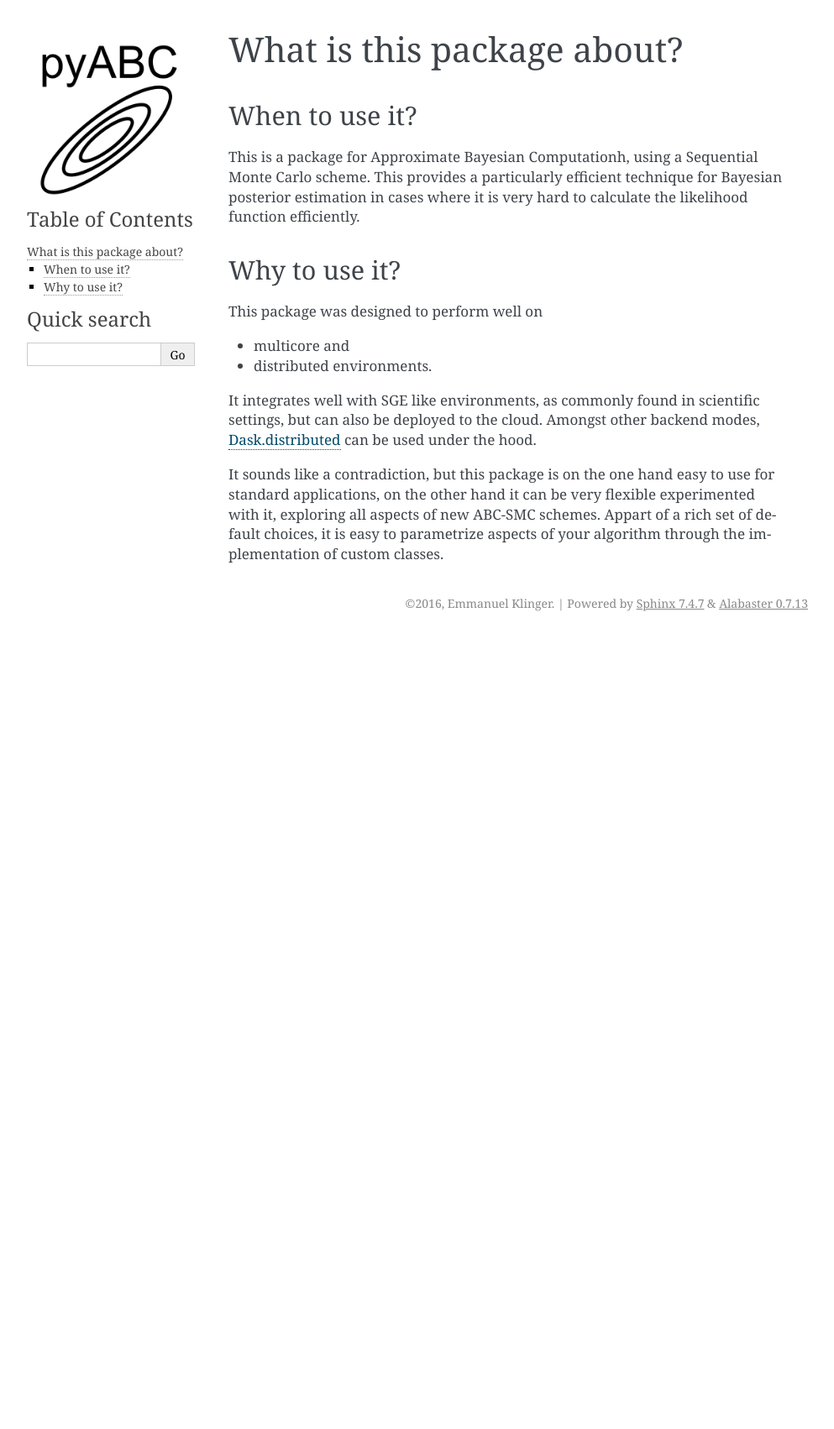
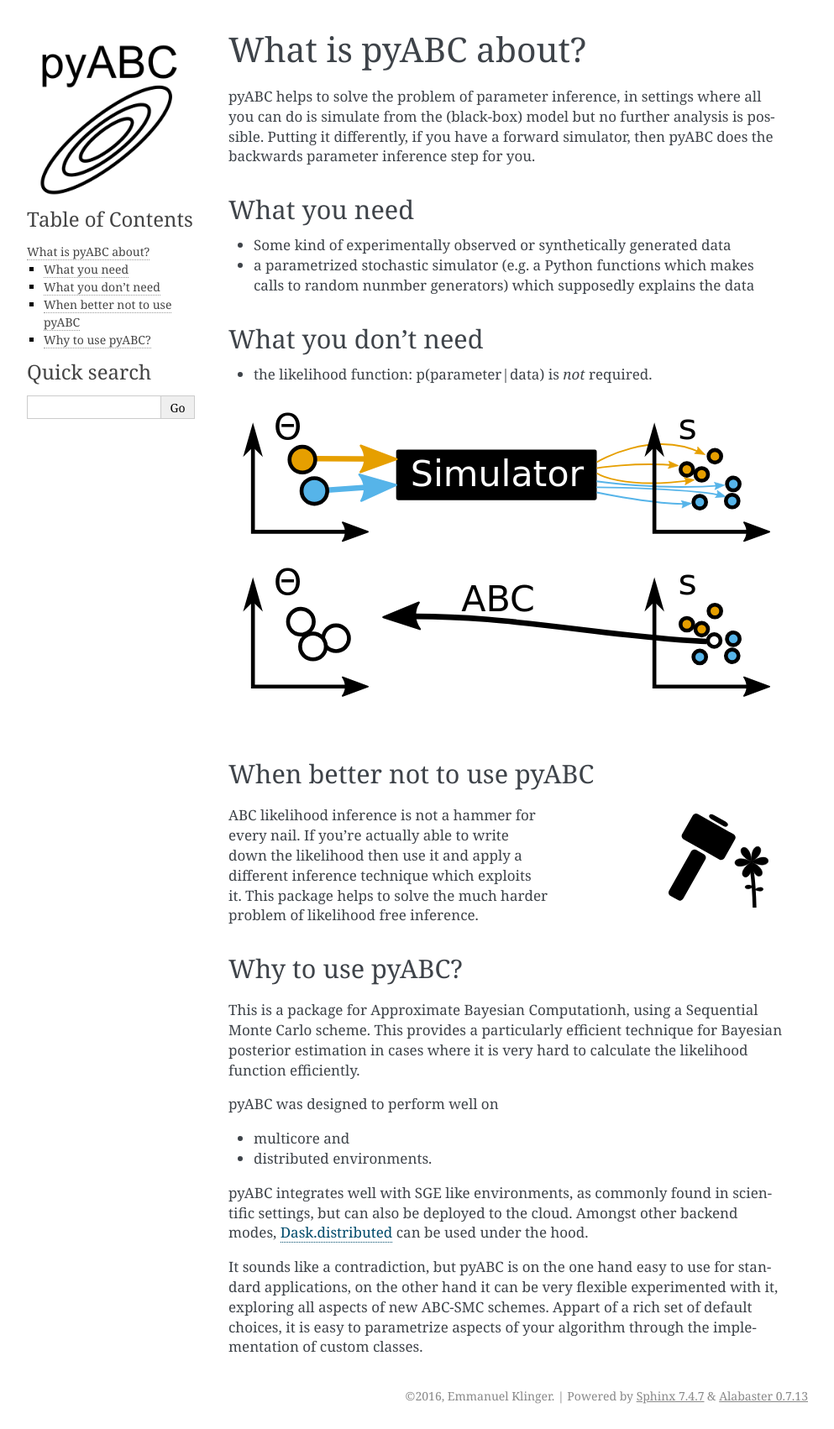
Before and after one commit to ICB-DCM/pyABC, a Sphinx documentation site: the page built from doc/what.rst, in a window 1280 px wide. Shown: the whole page at 84% size, without its empty margins (148-1141 px from the left). Built offline with Sphinx 7.4.7, drawn with Linux system fonts in a browser that asks for light colours; before the commit the page ends 900 px from its top, so only the background shows below that.

Commit message:
update package explanation

```diff
--- a/doc/what.rst
+++ b/doc/what.rst
@@ -1,30 +1,69 @@
-What is this package about?
-===========================
+What is pyABC about?
+====================
+
+pyABC helps to solve the problem of parameter inference, in settings where all
+you can do is simulate from the (black-box) model but no further analysis is
+possible. Putting it differently, if you have a forward simulator, then pyABC
+does the backwards parameter inference step for you.
 
 
-When to use it?
----------------
+
+What you need
+-------------
+
+* Some kind of experimentally observed or synthetically generated data
+* a parametrized stochastic simulator (e.g. a Python functions which makes
+  calls to random nunmber generators)
+  which supposedly explains the data
+
+
+What you don't need
+-------------------
+
+* the likelihood function: p(parameter|data) is *not* required.
+
+
+.. figure:: abc_general.svg
+   :alt: ABC
+
+
+
+When better not to use pyABC
+----------------------------
+
+.. figure:: rose_hammer.svg
+   :width: 50%
+   :alt: ABC
+   :align: right
+
+ABC likelihood inference is not a hammer for every nail. If you're actually able to write
+down the likelihood then use it and apply a different inference technique which exploits it.
+This package helps to solve the much harder problem of likelihood free inference.
+
+
+
+
+
+
+Why to use pyABC?
+-----------------
 
 This is a package for Approximate Bayesian Computationh, using a Sequential Monte Carlo scheme.
 This provides a particularly efficient technique for Bayesian posterior estimation in cases where
 it is very hard to calculate the likelihood function efficiently.
 
 
-
-Why to use it?
---------------
-
-This package was designed to perform well on
+pyABC was designed to perform well on
 
 * multicore and
 * distributed environments.
 
-It integrates well with SGE like environments, as commonly found in scientific settings,
+pyABC integrates well with SGE like environments, as commonly found in scientific settings,
 but can also be deployed to the cloud. Amongst other backend modes,
 `Dask.distributed <http://distributed.readthedocs.io/en/latest/>`_  can be used under the hood.
 
 
-It sounds like a contradiction, but this package is on the one hand easy to use for standard applications,
+It sounds like a contradiction, but pyABC is on the one hand easy to use for standard applications,
 on the other hand it can be very flexible experimented with it, exploring all aspects of new ABC-SMC schemes.
 Appart of a rich set of default choices, it is easy to parametrize aspects of your algorithm through the implementation
 of custom classes.
```
Also changed, not shown: doc/abc_general.svg (added), doc/rose_hammer.svg (added).
